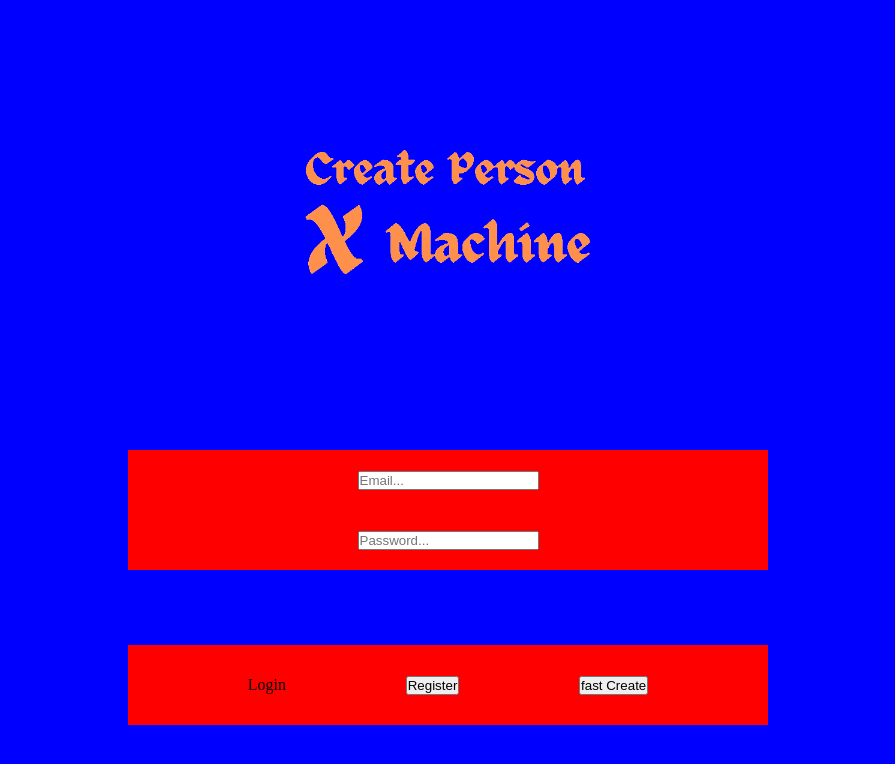
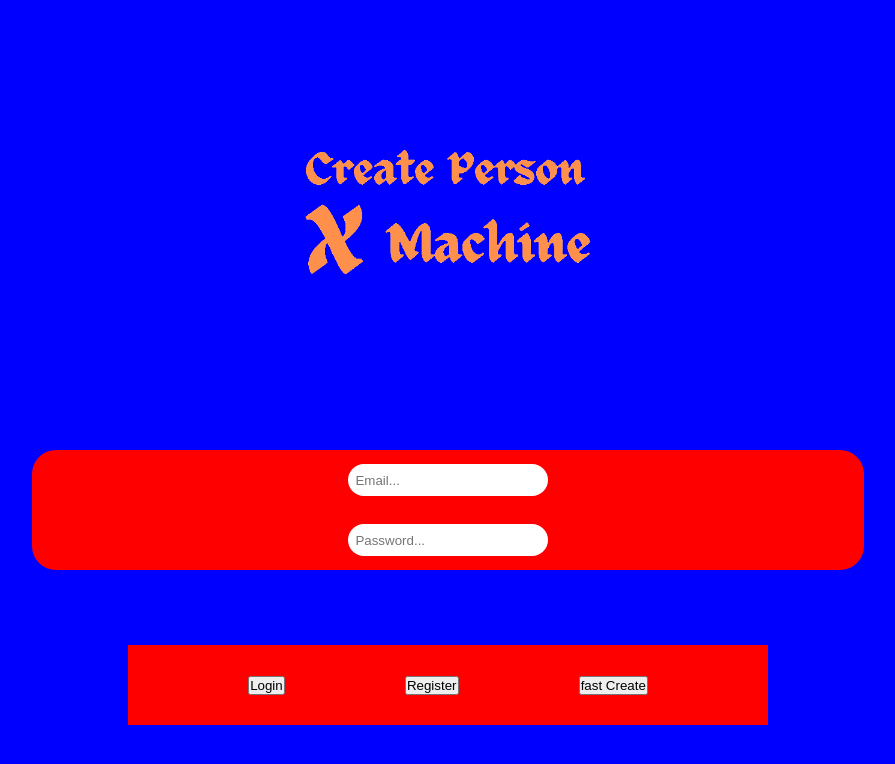
Before and after one commit to Kassioteodoro/CreatePersonsXmachine, a React (Create React App) app in the folder frontend/: page /login in a window 1280 px wide. Shown: the top 764 px of the page, without its empty margins (192-1087 px from the left). Built offline with nearby package versions, Linux system fonts and the light colour scheme.

Commit message:
feat: Forms Login design

```diff
--- a/frontend/src/components/FormsLogin.js
+++ b/frontend/src/components/FormsLogin.js
@@ -8,20 +8,20 @@ function FormsLogin({
   return (
     <forms className={styles.FormLogin}>
         <input
-        className={styles}
+        className={styles.InputLogin}
       type="text"
       name='Email'
       value={inputEmail}
       onChange={handleChange}
-      placeholder="Email..."
+      placeholder="  Email..."
       />
       <input
-        className={styles}
+        className={styles.InputLogin}
       type="text"
       name='Password'
       value={inputPassword}
       onChange={handleChange}
-      placeholder="Password..."
+      placeholder="  Password..."
       />
     </forms>
   );
--- a/frontend/src/components/components.module.css
+++ b/frontend/src/components/components.module.css
@@ -2,8 +2,9 @@
 
 .FormLogin {
   background-color: red;
-  width: 50%;
+  width: 65%;
   height: 15vh;
+  border-radius: 3vh;
   display: flex;
   flex-direction: column;
   align-items: center;
@@ -161,6 +162,13 @@
     height: 2vh;
   }
 
+  .InputLogin {
+    border: 0;
+    border-radius: 25vh;
+    width: 25vh;
+    height: 4vh;
+  }
+
   .LabelForm {
     display: flex;
     flex-direction: column;
--- a/frontend/src/pages/Login.js
+++ b/frontend/src/pages/Login.js
@@ -52,13 +52,13 @@ function Login() {
         inputPassword={inputPassword}
         />
       <section className={styles.SectionButton}>
-        <buttonto go back
+        <button
         className={styles}
         type="button"
         onClick={ login }
         >
         Login
-        </buttonto>
+        </button>
         <button
         className={styles}
         type="button"
```
